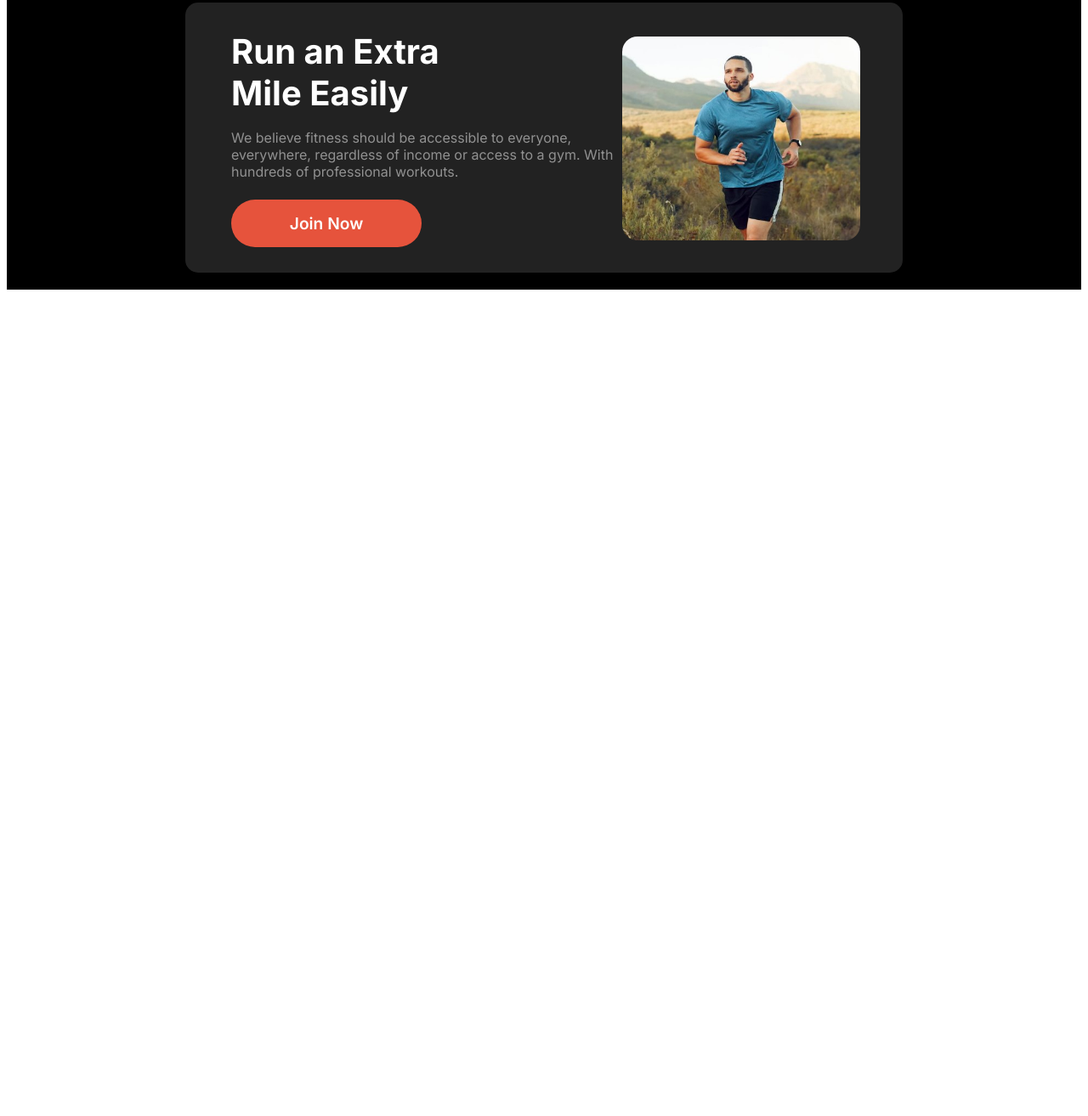
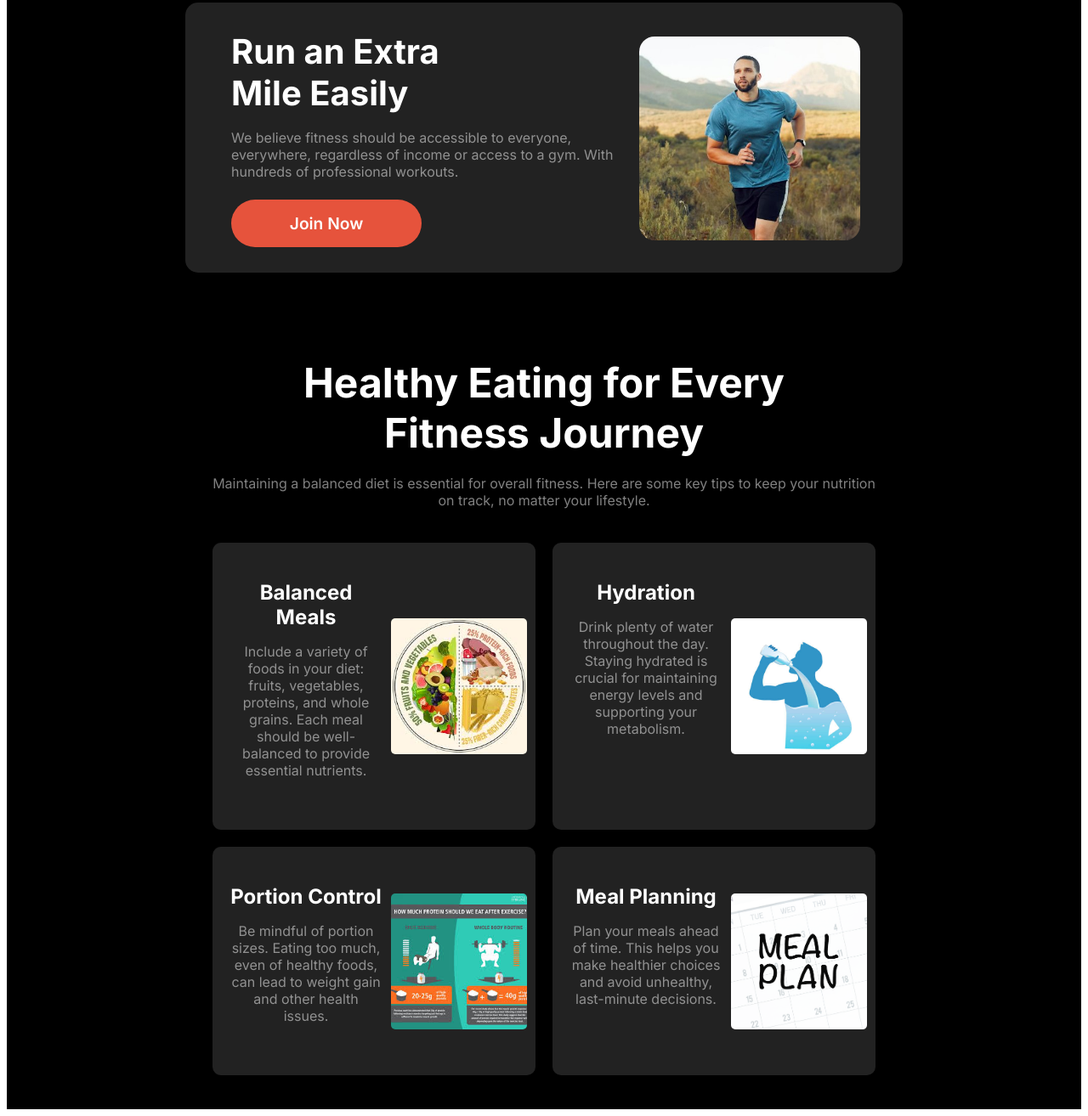
Before and after one commit to nimourhossain/Assignment-2, a plain HTML site: page index.html in a window 1280 px wide. Shown: the part 1387-2701 px from the top of the page at 85% size. Before the commit the page ends 1736 px from the top, so only its background shows below. Drawn offline with Linux system fonts and the light colour scheme; a web font is replaced by a local one.

Commit message:
Create a New Section which name is Healthy Eating For Every Fitness Journey

```diff
--- a/index.html
+++ b/index.html
@@ -121,6 +121,40 @@
             </div>
         </section>
 
+        <section class="fitness-section">
+            <div class="fitness-container">
+                <h2>Healthy Eating for Every <br>Fitness Journey</h2>
+                <p>Maintaining a balanced diet is essential for overall fitness. Here are some key tips to keep your nutrition on track, no matter your lifestyle.</p>
+
+                <div class="fitness-items">
+                    <div class="fitness-item">
+                        <h3>Balanced Meals</h3>
+                        <p>Include a variety of foods in your diet: fruits, vegetables, proteins, and whole grains. Each meal should be well-balanced to provide essential nutrients.</p>
+                        <img src="images/eat-1.jpeg" alt="Balanced Meals">
+                    </div>
+
+                    <div class="fitness-item">
+                        <h3>Hydration</h3>
+                        <p>Drink plenty of water throughout the day. Staying hydrated is crucial for maintaining energy levels and supporting your metabolism.</p>
+                        <img src="images/eat-2.jpg" alt="Hydration">
+                    </div>
+
+                    <div class="fitness-item">
+                        <h3>Portion Control</h3>
+                        <p>Be mindful of portion sizes. Eating too much, even of healthy foods, can lead to weight gain and other health issues.</p>
+                        <img src="images/eat-3.jpeg" alt="Portion Control">
+                    </div>
+
+                    <div class="fitness-item">
+                        <h3>Meal Planning</h3>
+                        <p>Plan your meals ahead of time. This helps you make healthier choices and avoid unhealthy, last-minute decisions.</p>
+                        <img src="images/eat-4.png" alt="Meal Planning">
+                    </div>
+                </div>
+            </div>
+        </section>
+
+
     </main>
     <footer>
 
--- a/styles/style.css
+++ b/styles/style.css
@@ -291,7 +291,7 @@
 
 }
 .section-two .main-part-2-pic img {
-    width: 280px;
+    width: 260px;
     height: 240px;
     border-radius: 18px;
     margin-top: 40px;
@@ -312,3 +312,68 @@
     margin-left: 54px;
 
 }
+
+.fitness-section {
+    background-color: #000000;
+    padding: 40px 20px;
+    text-align: center;
+}
+
+.fitness-container {
+    max-width: 800px;
+    margin: 0 auto;
+}
+
+.fitness-section h2 {
+    font-size: 3rem;
+    color: #ffffff;
+    margin-bottom: 20px;
+}
+
+.fitness-section p {
+    font-size: 1rem;
+    color:  rgba(255, 255, 255, 0.5);
+    margin-bottom: 40px;
+}
+
+.fitness-items {
+    display: flex;
+    flex-wrap: wrap;
+    gap: 20px;
+    justify-content: center;
+}
+
+.fitness-item {
+    background-color: #222222;
+    padding: 20px;
+    padding-right: 180px; /* Increase padding to accommodate larger image */
+    border-radius: 10px;
+    box-shadow: 0 4px 8px rgba(0, 0, 0, 0.1);
+    width: calc(50% - 20px);
+    box-sizing: border-box;
+    position: relative;
+    overflow: hidden;
+}
+
+.fitness-item h3 {
+    font-size: 1.5rem;
+    color: #ffffff;
+    margin-bottom: 15px;
+}
+
+.fitness-item p {
+    font-size: 1rem;
+    color:  rgba(255, 255, 255, 0.5);
+}
+
+/* Image styling */
+.fitness-item img {
+    position: absolute;
+    right: 10px;
+    top: 50%;
+    transform: translateY(-50%);
+    width: 160px; /* Double the size of the image */
+    height: 160px; /* Adjust size accordingly */
+    border-radius: 5px; /* 5px radius for the image border */
+    object-fit: cover; /* Ensures the image covers the space without distortion */
+}
```
Also changed, not shown: images/eat-1.jpeg (added), images/eat-2.jpg (added), images/eat-3.jpeg (added), images/eat-4.png (added).
